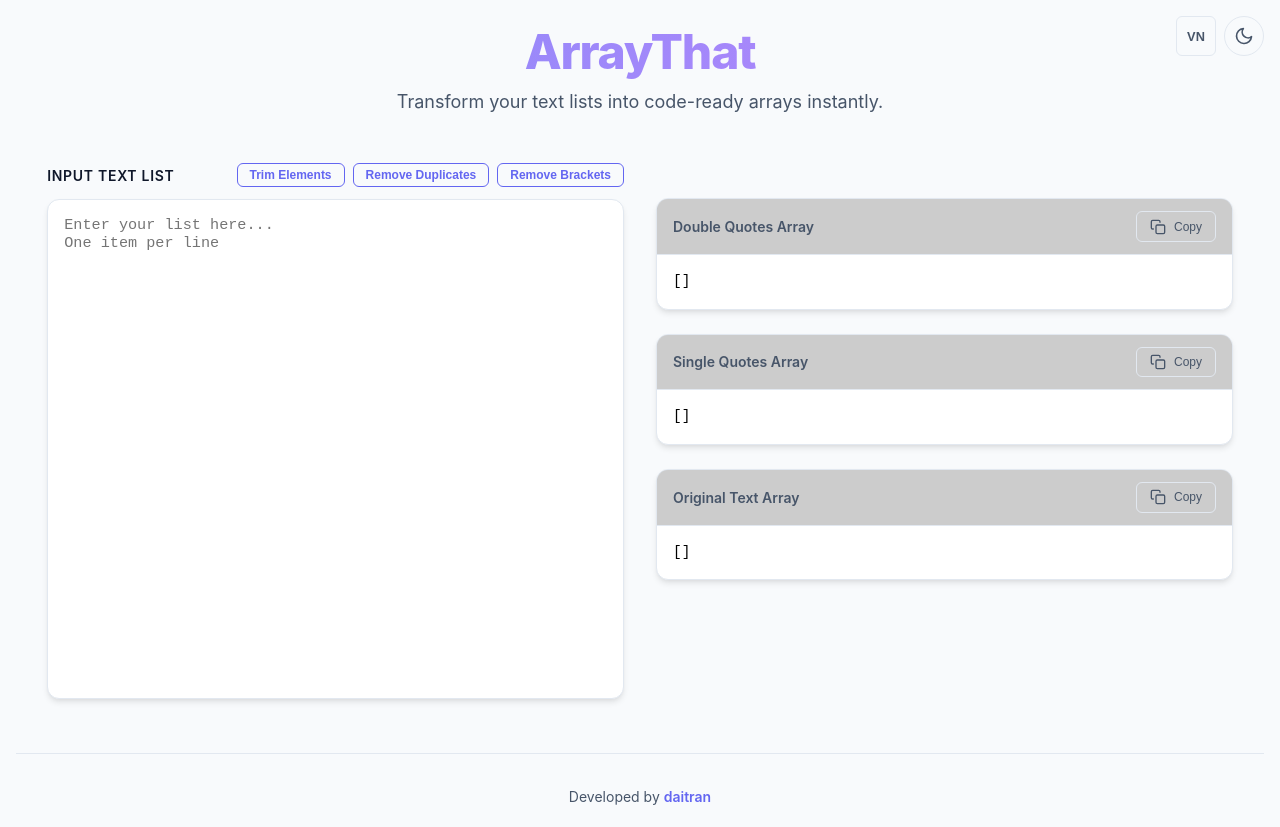
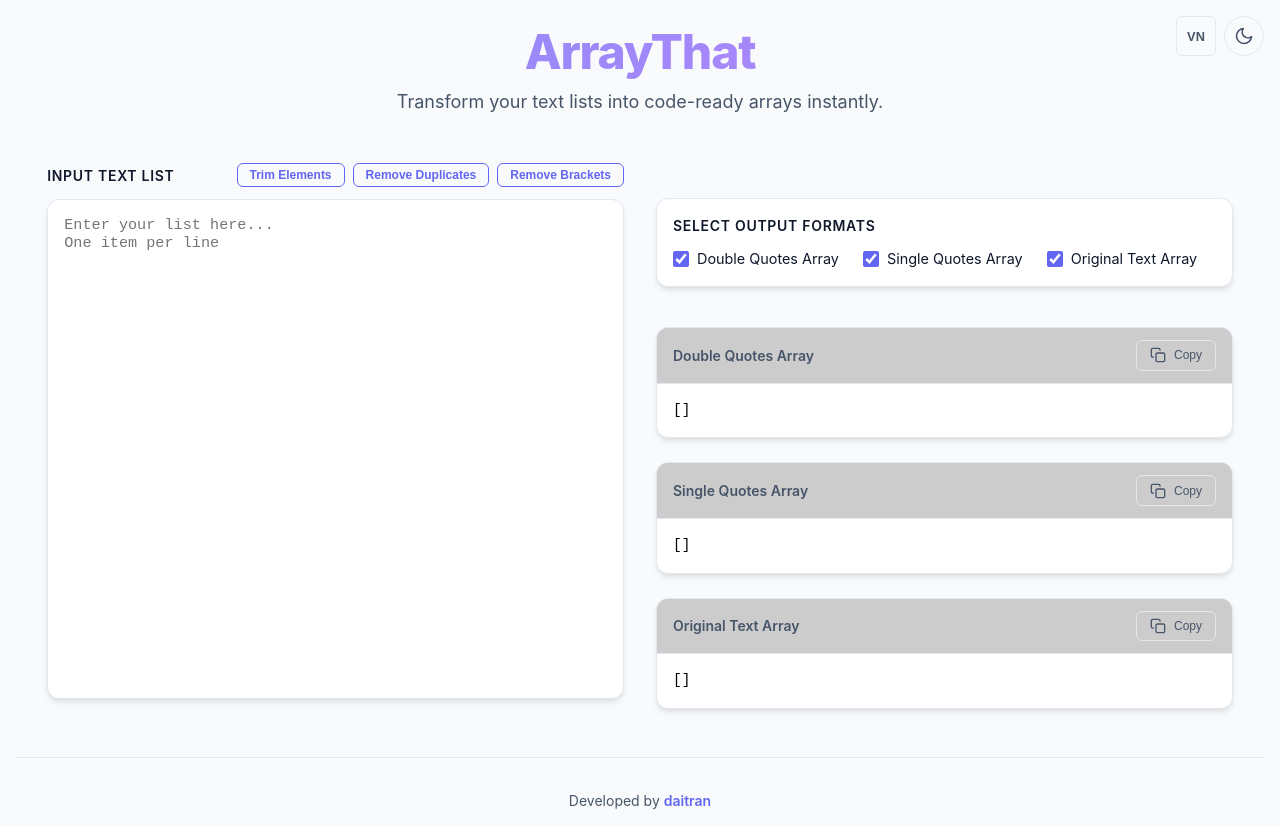
Before and after one commit to daitran94/arraythat, a React (Vite) app: page / in a window 1280 px wide. Built offline with nearby package versions, Linux system fonts and the light colour scheme.

Commit message:
Implement output selection options (show/hide specific outputs)

```diff
--- a/src/components/ArrayGenerator.jsx
+++ b/src/components/ArrayGenerator.jsx
@@ -9,6 +9,11 @@ const ArrayGenerator = ({ t }) => {
   });
   const [includeBrackets, setIncludeBrackets] = useState(true);
   const [copiedState, setCopiedState] = useState(null);
+  const [selectedOutputs, setSelectedOutputs] = useState({
+    doubleQuote: true,
+    singleQuote: true,
+    original: true,
+  });
 
   useEffect(() => {
     const lines = inputText.split('\n').filter((line) => line.trim() !== '');
@@ -91,6 +96,37 @@ const ArrayGenerator = ({ t }) => {
       </div>
 
       <div className="output-section">
+        <div className="output-options">
+          <span className="section-label">{t.outputOptionsLabel}</span>
+          <div className="options-group">
+            <label className="checkbox-label">
+              <input
+                type="checkbox"
+                checked={selectedOutputs.doubleQuote}
+                onChange={() => setSelectedOutputs(prev => ({ ...prev, doubleQuote: !prev.doubleQuote }))}
+              />
+              {t.doubleQuoteLabel}
+            </label>
+            <label className="checkbox-label">
+              <input
+                type="checkbox"
+                checked={selectedOutputs.singleQuote}
+                onChange={() => setSelectedOutputs(prev => ({ ...prev, singleQuote: !prev.singleQuote }))}
+              />
+              {t.singleQuoteLabel}
+            </label>
+            <label className="checkbox-label">
+              <input
+                type="checkbox"
+                checked={selectedOutputs.original}
+                onChange={() => setSelectedOutputs(prev => ({ ...prev, original: !prev.original }))}
+              />
+              {t.originalLabel}
+            </label>
+          </div>
+        </div>
+
+        {selectedOutputs.doubleQuote && (
           <OutputBlock
             label={t.doubleQuoteLabel}
             content={outputs.doubleQuote}
@@ -98,6 +134,8 @@ const ArrayGenerator = ({ t }) => {
             isCopied={copiedState === 'double'}
             t={t}
           />
+        )}
+        {selectedOutputs.singleQuote && (
           <OutputBlock
             label={t.singleQuoteLabel}
             content={outputs.singleQuote}
@@ -105,6 +143,8 @@ const ArrayGenerator = ({ t }) => {
             isCopied={copiedState === 'single'}
             t={t}
           />
+        )}
+        {selectedOutputs.original && (
           <OutputBlock
             label={t.originalLabel}
             content={outputs.original}
@@ -112,6 +152,7 @@ const ArrayGenerator = ({ t }) => {
             isCopied={copiedState === 'original'}
             t={t}
           />
+        )}
       </div>
     </div>
   );
--- a/src/index.css
+++ b/src/index.css
@@ -216,6 +216,39 @@ body {
   box-shadow: 0 0 0 2px rgba(99, 102, 241, 0.2);
 }
 
+.output-options {
+  background-color: var(--bg-secondary);
+  border: 1px solid var(--border-color);
+  border-radius: 0.75rem;
+  padding: 1rem;
+  margin-bottom: 1rem;
+  box-shadow: var(--card-shadow);
+}
+
+.options-group {
+  display: flex;
+  gap: 1.5rem;
+  flex-wrap: wrap;
+  margin-top: 0.5rem;
+}
+
+.checkbox-label {
+  display: flex;
+  align-items: center;
+  gap: 0.5rem;
+  color: var(--text-primary);
+  font-size: 0.9rem;
+  cursor: pointer;
+  user-select: none;
+}
+
+.checkbox-label input {
+  accent-color: var(--accent-color);
+  width: 1rem;
+  height: 1rem;
+  cursor: pointer;
+}
+
 .output-section {
   display: flex;
   flex-direction: column;
--- a/src/translations.js
+++ b/src/translations.js
@@ -18,7 +18,8 @@ export const translations = {
         copied: "Copied!",
         footer: "Developed by",
         themeToggleLabel: (mode) => `Switch to ${mode} mode`,
-        langToggleLabel: "Switch language"
+        langToggleLabel: "Switch language",
+        outputOptionsLabel: "Select Output Formats"
     },
     vn: {
         title: "ArrayThat",
@@ -39,6 +40,7 @@ export const translations = {
         copied: "Đã chép!",
         footer: "Phát triển bởi",
         themeToggleLabel: (mode) => `Chuyển sang chế độ ${mode}`,
-        langToggleLabel: "Đổi ngôn ngữ"
+        langToggleLabel: "Đổi ngôn ngữ",
+        outputOptionsLabel: "Chọn định dạng đầu ra"
     }
 };
```
Lines whose indentation alone changed are shown as unchanged.
